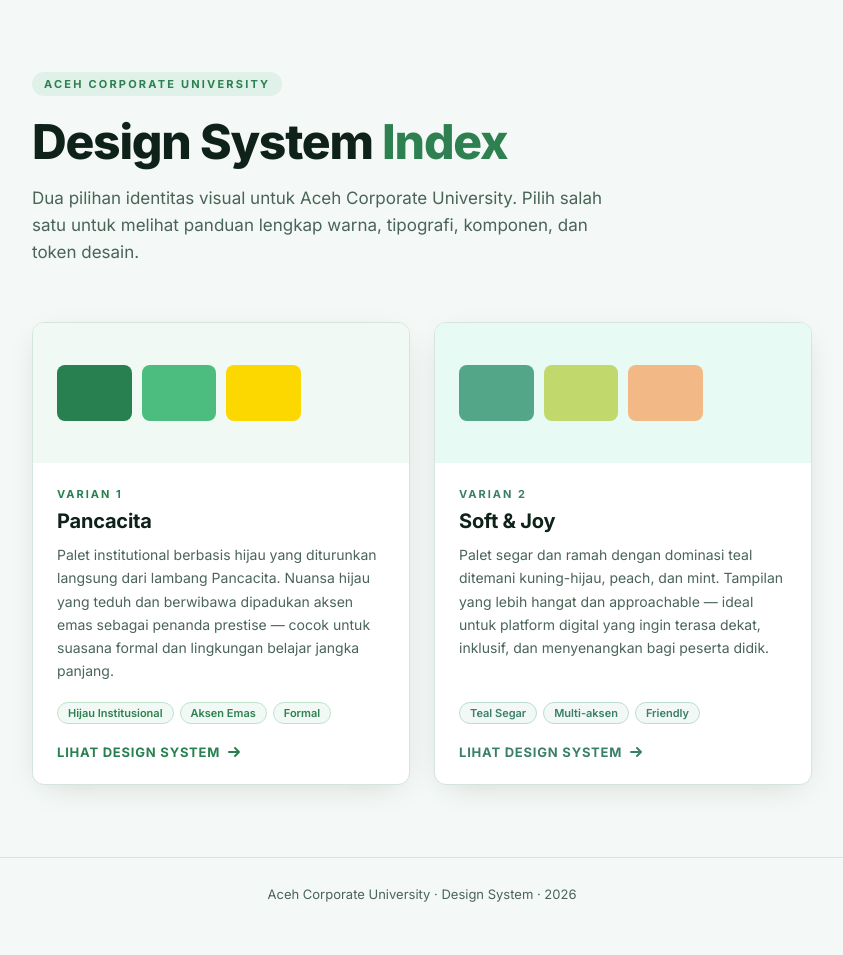
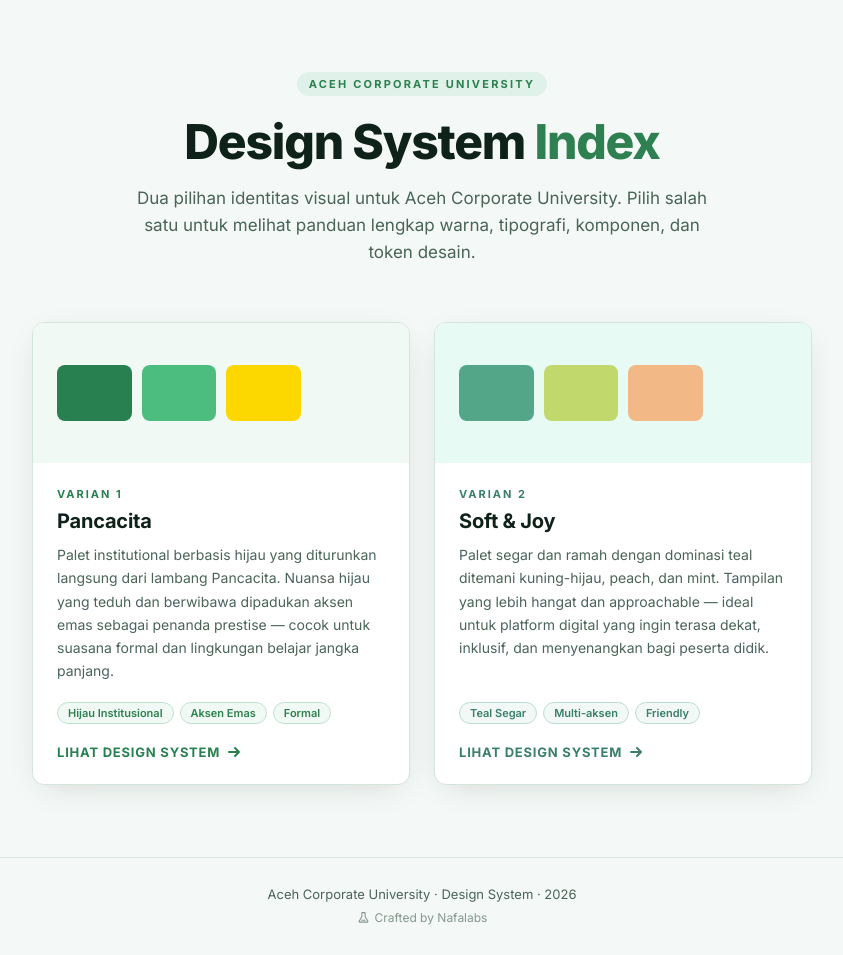
Before and after one commit to nafaarts/sicorpu-design-system, a plain HTML site: page index.html in a window 1280 px wide. Shown: the whole page, without its empty margins (218-1061 px from the left). Before the commit the page ends 930 px from the top, so only its background shows below. Drawn offline with Linux system fonts and the light colour scheme.

Commit message:
Center page content, add Nafalabs credit to footer
Co-Authored-By: Claude Sonnet 4.6 <noreply@anthropic.com>

```diff
--- a/index.html
+++ b/index.html
@@ -34,10 +34,19 @@
     margin: 0 auto;
     padding: clamp(32px, 6vw, 72px) clamp(20px, 5vw, 40px);
     flex: 1;
+    display: flex;
+    flex-direction: column;
+    align-items: center;
   }
 
   /* ---- header ---- */
-  header { margin-bottom: 56px; }
+  header {
+    margin-bottom: 56px;
+    text-align: center;
+    display: flex;
+    flex-direction: column;
+    align-items: center;
+  }
 
   .badge {
     display: inline-block;
@@ -69,6 +78,7 @@
     max-width: 54ch;
     line-height: 1.6;
     margin: 0;
+    text-align: center;
   }
 
   /* ---- grid ---- */
@@ -76,6 +86,7 @@
     display: grid;
     grid-template-columns: repeat(auto-fit, minmax(320px, 1fr));
     gap: 24px;
+    width: 100%;
   }
 
   /* ---- card ---- */
@@ -263,4 +274,14 @@
   </div>
 </div>
 
-<footer>Aceh Corporate University · Design System · 2026</footer>
+<footer>
+  Aceh Corporate University · Design System · 2026
+  <br>
+  <span style="margin-top:8px;display:inline-flex;align-items:center;gap:5px;font-size:12px;opacity:.65;">
+    <svg width="13" height="13" viewBox="0 0 24 24" fill="none" stroke="currentColor" stroke-width="2" stroke-linecap="round" stroke-linejoin="round">
+      <path d="M9 3h6M9 3v7l-5 9a1 1 0 0 0 .9 1.5h14.2a1 1 0 0 0 .9-1.5L15 10V3"/>
+      <path d="M9 17h6"/>
+    </svg>
+    Crafted by Nafalabs
+  </span>
+</footer>
```
